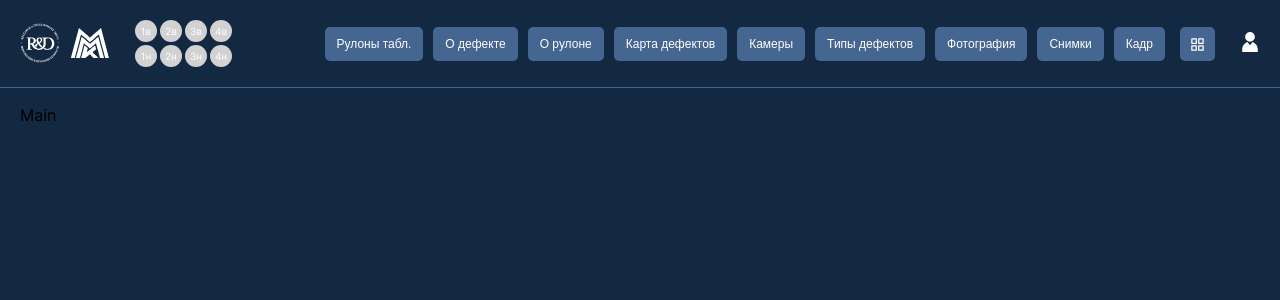
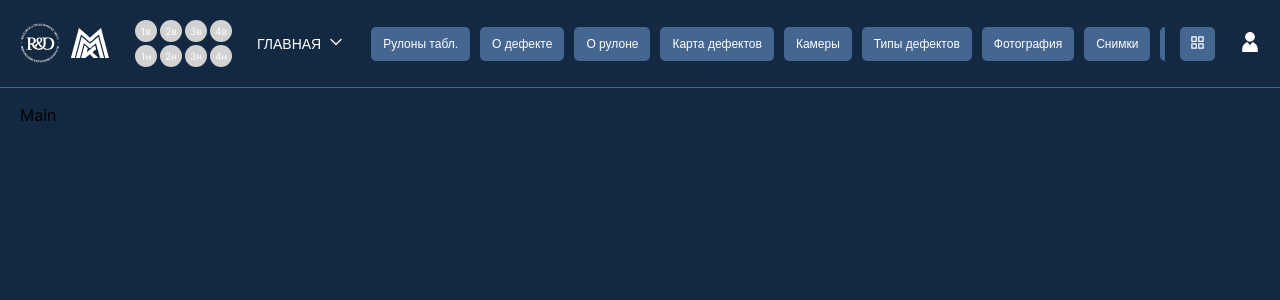
Before and after one commit to GiaCarangi1986/template_front, a React (Create React App) app: page / in a window 1280 px wide. Shown: the top 300 px of the page. Built offline with nearby package versions, Linux system fonts and the light colour scheme.

Commit message:
dev-в работе Navigation

```diff
--- a/src/components/PageConstructor/Header/HeaderTemplates.tsx
+++ b/src/components/PageConstructor/Header/HeaderTemplates.tsx
@@ -15,10 +15,10 @@ const MainHeader: HeaderTemplateType[] = [
     elem: <Cameras />,
     width: 'min-content'
   },
-  // {
-  //   elem: <Navigation />,
-  //   width: 'min-content'
-  // },
+  {
+    elem: <Navigation />,
+    width: 'min-content'
+  },
   {
     elem: <RndButtons />,
     width: '1fr'
--- a/src/components/PageConstructor/Header/Navigation.tsx
+++ b/src/components/PageConstructor/Header/Navigation.tsx
@@ -1,5 +1,5 @@
 import { Button, Icon } from '../../../views/common'
-import { UserIcon } from '../../../images'
+import { ArrowSimpleIcon } from '../../../images'
 import { Dropdown } from '../../UIComponents'
 import UserMenu from './UserMenu'
 
@@ -7,18 +7,20 @@ const Navigation = () => {
   return (
     <Dropdown
       button={
-        <Button iconView='light' transparentBtn>
+        <Button transparentBtn label='Главная' iconView='light' dropdownLabel
+          // onClick={(e)=> console.log('onClick')}
+        >
           <Icon
             height={20}
             width={20}
           >
-            <UserIcon />
+            <ArrowSimpleIcon />
           </Icon>
         </Button>
       }
-      placement='bottom_end'
+      placement='bottom'
     >
-      <UserMenu/>
+      <UserMenu />
     </Dropdown>
   )
 }
--- a/src/components/PageConstructor/Header/RndButtons.tsx
+++ b/src/components/PageConstructor/Header/RndButtons.tsx
@@ -10,7 +10,7 @@ const RndButtons = () => {
       <div className={style.rnd_btns__block}>
         {Object.keys(BlockModuleConst.BLOCKS).map(el => {
           const elem = BlockModuleConst.BLOCKS[el]
-          return <Button key={elem.name} view='light'>{elem.btnLabel}</Button>
+          return <Button key={elem.name} view='light' label={elem.btnLabel}/>
         })}
       </div>
       <Button view='light' iconView='light'>
--- a/src/components/PageConstructor/Header/User.tsx
+++ b/src/components/PageConstructor/Header/User.tsx
@@ -7,7 +7,7 @@ const User = () => {
   return (
     <Dropdown
       button={
-        <Button iconView='light' transparentBtn>
+        <Button transparentBtn iconView='light'>
           <Icon
             height={20}
             width={20}
--- a/src/components/PageConstructor/Header/UserMenu.tsx
+++ b/src/components/PageConstructor/Header/UserMenu.tsx
@@ -9,7 +9,7 @@ const UserMenu: FC<UserMenuProps> = ({onDropdownClick = () => null}) => {
   return (
     <div className={style.user_menu__container}>
       <p className={style.user_menu__user}>Иван Андреевич Петров</p>
-      <Button fullWidth onClick={onDropdownClick}>Выйти</Button>
+      <Button fullWidth onClick={onDropdownClick} label='Выйти' />
     </div>
   )
 }
--- a/src/components/UIComponents/Dropdown.tsx
+++ b/src/components/UIComponents/Dropdown.tsx
@@ -20,7 +20,6 @@ const Dropdown: FC<DropdownProps> = ({
      */
     function handleClickOutside (event: any) {
       if (wrapperRef.current && !wrapperRef.current.contains(event.target)) {
-        console.log('wrapperRef.current')
         setOpen(false)
       }
     }
--- a/src/views/common/Button/index.module.scss
+++ b/src/views/common/Button/index.module.scss
@@ -1,9 +1,12 @@
 .component {
   height: var(--height);
   padding: 10px 12px;
-  font-size: 12px;
   border-radius: 5px;
   color: var(--color-white-fff);
+  display: flex;
+  gap: 5px;
+  align-items: center;
+  justify-content: center;
 
   &:hover {
     cursor: pointer;
@@ -12,7 +15,6 @@
 
   &__dark {
     background-color: var(--color-blue-85c);
-
   }
 
   &__light {
@@ -78,3 +80,13 @@
     opacity: 0.5;
   }
 }
+
+.label {
+  font-size: 12px;
+
+  &__dropdown {
+    font-size: 14px;
+    font-weight: 500;
+    text-transform: uppercase;
+  }
+}
--- a/src/views/common/Button/index.tsx
+++ b/src/views/common/Button/index.tsx
@@ -10,11 +10,13 @@ const Button: FC<ButtonProps> = ({
   children,
   view = 'dark',
   withoutEffects = false,
-  height= DEFAULT_HEIGHT,
+  height = DEFAULT_HEIGHT,
   iconView,
   transparentBtn,
   fullWidth,
   fullClickable,
+  label,
+  dropdownLabel,
   ...props
 }) => {
   const classNames = cn(style.component, {
@@ -26,6 +28,11 @@ const Button: FC<ButtonProps> = ({
     [style['component__full_width']]: fullWidth,
     [style['component__full_clickable']]: fullClickable,
   })
+
+  const labelClassNames = cn(style.label, {
+    [style['label__dropdown']]: dropdownLabel,
+  })
+
   return (
     <button
       className={classNames}
@@ -34,8 +41,13 @@ const Button: FC<ButtonProps> = ({
       } as CSSProperties}
       {...props}
     >
-    {children}
-  </button>
+      {label && (
+        <p className={labelClassNames}>
+          {label}
+        </p>
+      )}
+      {children}
+    </button>
   )
 }
 
--- a/src/views/common/Button/types.ts
+++ b/src/views/common/Button/types.ts
@@ -9,6 +9,8 @@ type ButtonProps = ButtonPropsUI & {
   transparentBtn?: boolean;
   fullWidth?: boolean;
   fullClickable?: boolean;
+  label?: string;
+  dropdownLabel?: boolean;
 }
 
 export type { ButtonProps }
```
